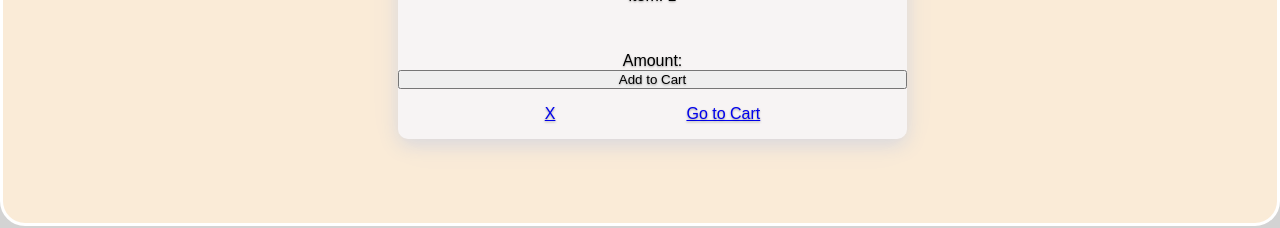
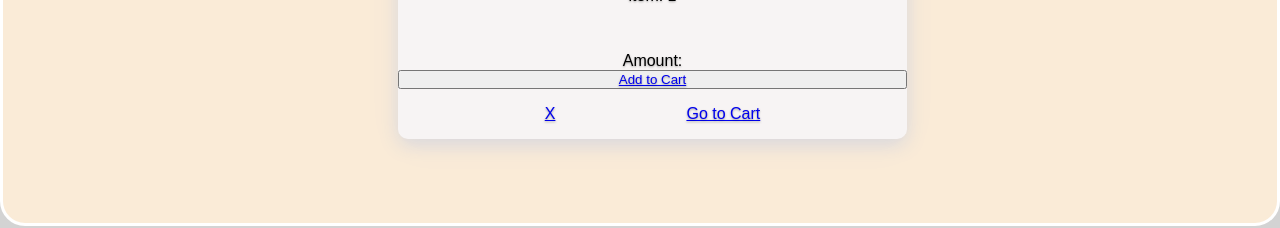
Before and after one commit to pinkx-xlink/react-shopping-cart-project, a React (Create React App) app in the folder shopping-cart/: page /itemDetail/1/1/1 in a window 1280 px wide. Shown: the part 255-483 px from the top of the page. Built offline with nearby package versions, Linux system fonts and the light colour scheme.

Commit message:
Add a link to Shop; now the ItemDetails popup closes automatically when an item is added to the cart

```diff
--- a/shopping-cart/src/components/ItemDetails.js
+++ b/shopping-cart/src/components/ItemDetails.js
@@ -23,7 +23,9 @@ function ItemDetail({ handleClick,  }) {
                     <p>item: {title}</p>
                 </div>
                 <p>Amount: {item.setItemAmount}</p>
-                <button onClick={() => handleClick(item)}> Add to Cart </button>
+                <button onClick={() => handleClick(item)}>
+                    <Link to="/shop"> Add to Cart </Link>
+                </button>
                 <div className='nav_btns'>
                     <Link to="/shop"> X </Link>
                     <Link to="/cart"> Go to Cart </Link>
```
